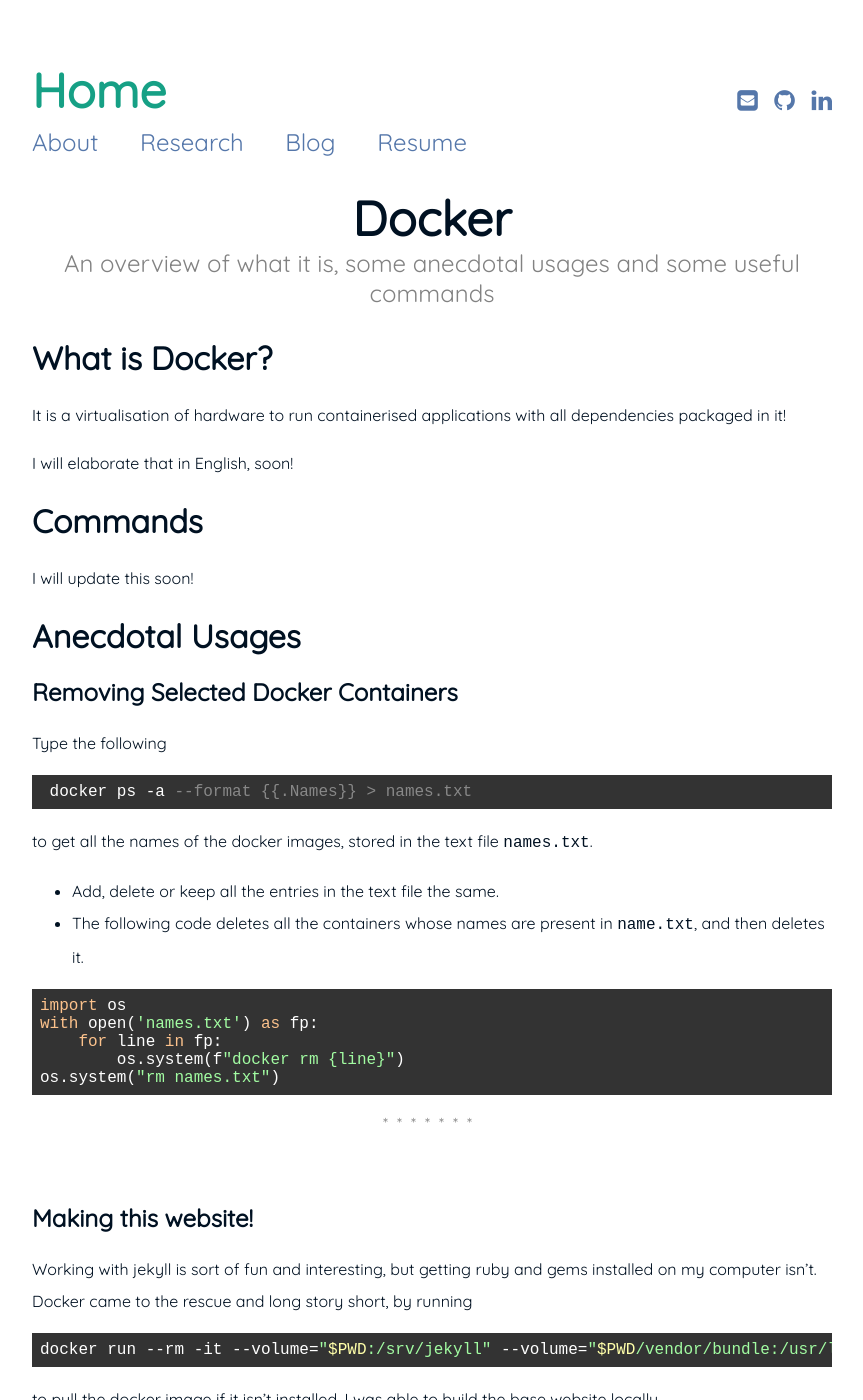
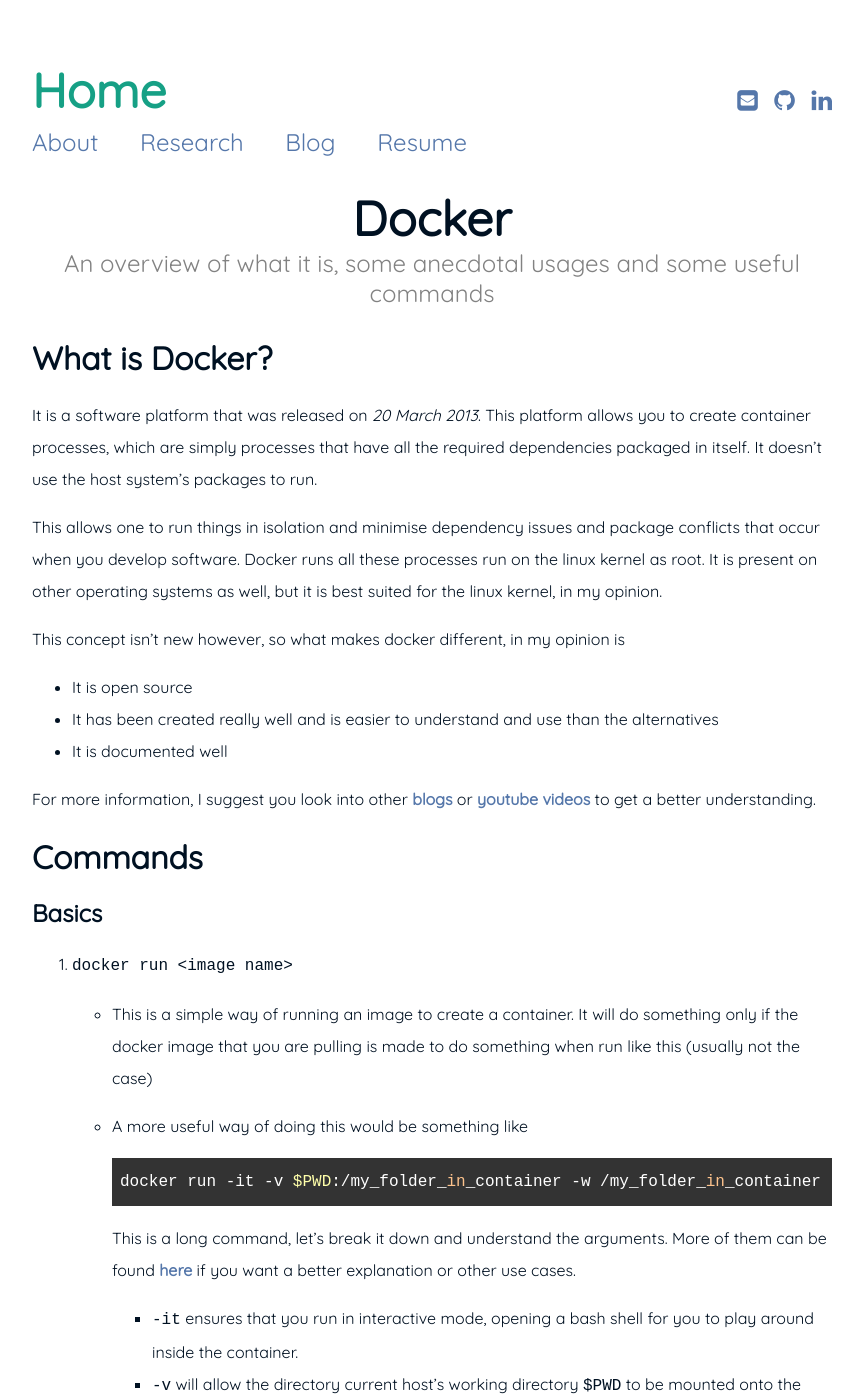
Before and after one commit to sawansinghmahara/sawansinghmahara.github.io, a Jekyll site: the page built from _posts/2021-04-12-Docker.md, in a window 1280 px wide and 1400 px high. Shown: the whole window, without its empty margins (208-1071 px from the left). Built offline with Jekyll 4.4.1, drawn with Linux system fonts in a browser that asks for light colours; some of the changed text lies outside the part shown.

Commit message:
Docker updates

````diff
--- a/_posts/2021-04-12-Docker.md
+++ b/_posts/2021-04-12-Docker.md
@@ -11,13 +11,82 @@
 ---
 # What is Docker?
 
-It is a virtualisation of hardware to run containerised applications with all dependencies packaged in it!
+It is a software platform that was released on *20 March 2013*. This platform allows you to create container processes, which are simply processes that have all the required dependencies packaged in itself. It doesn't use the host system's packages to run.
 
-I will elaborate that in English, soon!
+This allows one to run things in isolation and minimise dependency issues and package conflicts that occur when you develop software. Docker runs all these processes run on the linux kernel as root. It is present on other operating systems as well, but it is best suited for the linux kernel, in my opinion.
+
+This concept isn't new however, so what makes docker different, in my opinion is
+
+* It is open source
+* It has been created really well and is easier to understand and use than the alternatives
+* It is documented well
+
+For more information, I suggest you look into other [blogs](https://devopscube.com/what-is-docker/) or [youtube videos](https://www.youtube.com/watch?v=fqMOX6JJhGo) to get a better understanding.
 
 # Commands
 
-I will update this soon!
+## Basics
+
+1. `docker run <image name>`
+
+   * This is a simple way of running an image to create a container. It will do something only if the docker image that you are pulling is made to do something when run like this (usually not the case)
+
+   * A more useful way of doing this would be something like
+
+     ```bash
+     docker run -it -v $PWD:/my_folder_in_container -w /my_folder_in_container --rm --name <customname> <image name>
+     ```
+
+     This is a long command, let's break it down and understand the arguments. More of them can be found [here](https://docs.docker.com/engine/reference/run/) if you want a better explanation or other use cases.
+
+     * `-it` ensures that you run in interactive mode, opening a bash shell for you to play around inside the container.
+     * `-v` will allow the directory current host's working directory `$PWD`  to be mounted onto the folder `/my_folder_in_container`, as given by the example above.
+     * `-w` Will create a directory named `/my_folder_in_container` inside the root directory of the container.
+     * `--rm` Will delete the container once the container is exited (either manually from the bash terminal or if the command that was to be executed on startup is done running)
+     * `--name` will allow you to put your own name `<customname>` instead of making docker do that for you automatically, for the image `<image name>` that you are making the container of.
+
+   * If the container isn't locally present, it will try and fetch it from [dockerhub](https://hub.docker.com/), by default.
+
+2. `docker pull <image name>`
+
+   * This command pulls the docker image `<image name>`
+
+3. `docker start <customname>`
+
+   * This starts a docker container with the name `<customname>`.
+
+4. `docker ps`
+
+   * Shows all running containers
+   * `docker ps -a`
+     * Shows all containers that are present in your system, even the ones not running.
+     * This can be used to get the name of a container and start it up with the command in point `3.`
+
+5. `docker kill <customname>`
+
+   * This kills a running container of the name `<customname>`
+
+6. `docker exec -it <customname> bash`
+
+   * Once an image has been created and is running, this command allows you to re-enter it via a bash shell.
+   * All changes that you make inside the container stays inside it.
+   * You can replace bash with anything else like ``docker exec <customname> python /mycode.py` and it will execute the python script `mycode.py` if it is present inside the container's root directory. This is not in interactive mode, so upon execution, the container will be exited.
+
+7. `docker login`
+
+   * Lets you login to your [dockerhub account](https://hub.docker.com/) from where you can push, pull containers and images in your account, among other things.
+
+8. `docker commit <customname> smellingsalt/<new_image_name>:latest`
+
+   * Once you have logged in, this command allows you to commit all changes to the container `<customname>` and save it to an image named `<new_image_name>` with a tag `latest`, to the user `smellingsalt`.
+
+9. `docker push smellingsalt/<new_image_name>:latest`
+
+   * This will push the docker image `smellingsalt/<new_image_name>` to the dockerhub account `smellingsalt` with a tag `latest`
+
+10. The next things would be working with dockerfiles, which will be updated soon!
+
+
 
 # Anecdotal Usages
 ## Removing Selected Docker Containers
@@ -63,7 +132,7 @@
 
 to serve up the site locally! Now I can make changes and see the effects immediately, rather than wait for Github to load changes.
 
-Now I don't have to be bothered about umpteen dependencies being installed or be surprised when it works on a Tuesday, but not on a Wednesday!
+As a bonus, I don't have to be bothered about umpteen dependencies being installed or be surprised when it works on a Tuesday, but not on a Wednesday!
 
 
 
````
Also changed, not shown: other parts of _posts/2021-04-12-Docker.md (+1 -1 lines).
